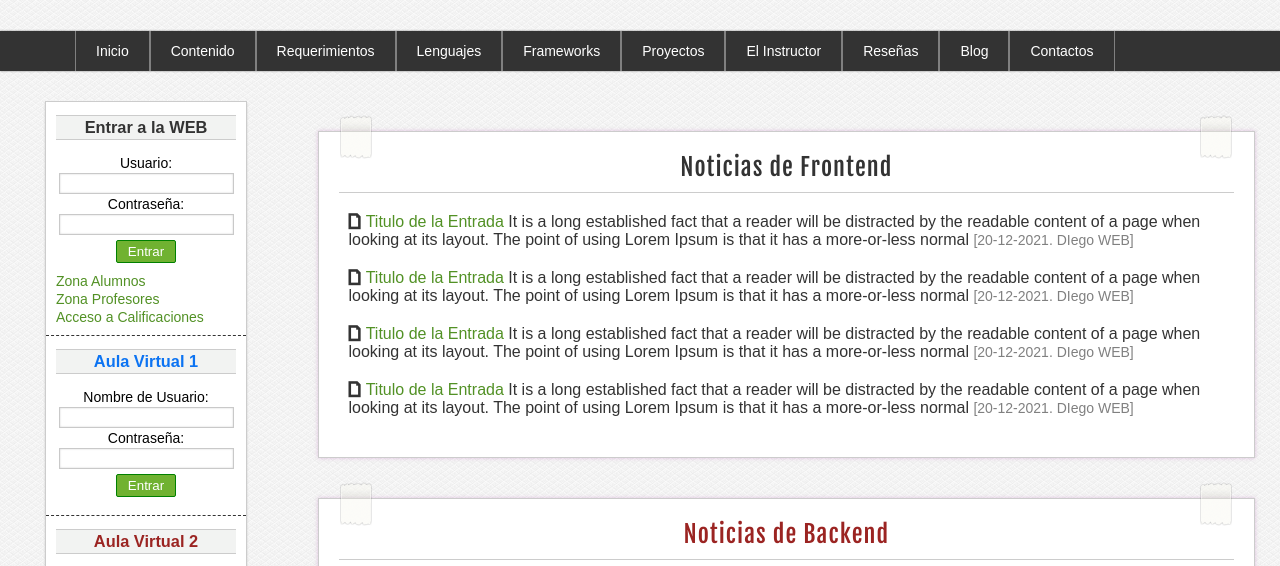
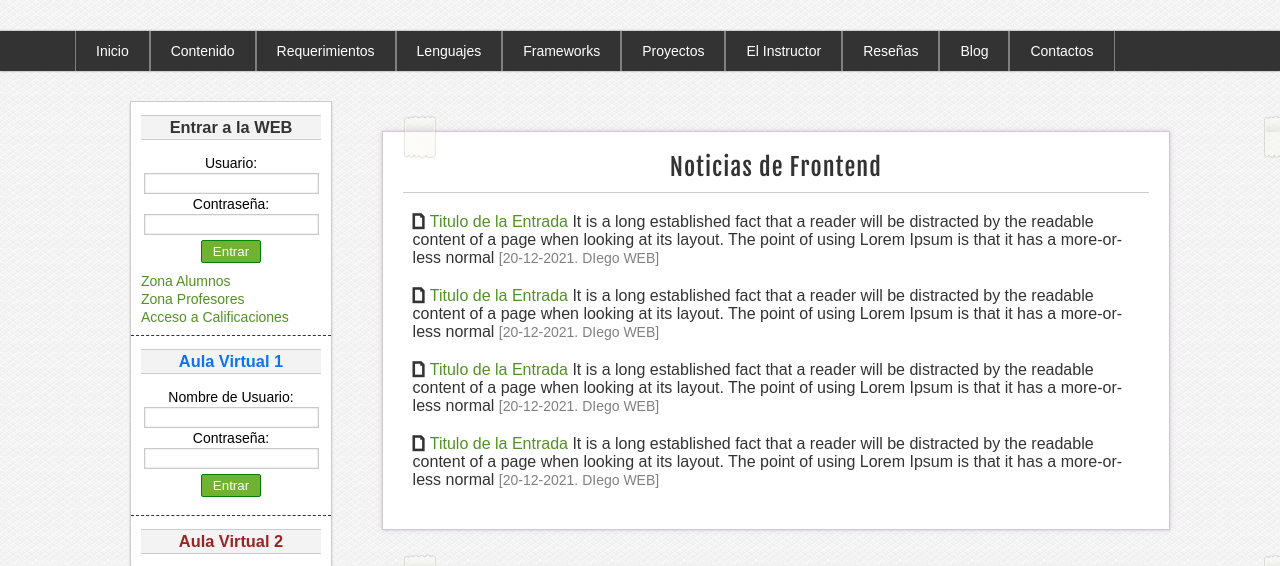
Before and after one commit to agudodiego/Maqueta1Curso, a plain HTML site: page index.html in a window 1280 px wide. Shown: the part 219-785 px from the top of the page. Drawn offline with Linux system fonts and the light colour scheme.

Commit message:
Update styles.css

```diff
--- a/css/styles.css
+++ b/css/styles.css
@@ -238,7 +238,7 @@ button:active{
 
 /*CONTENIDO*/
 #content{
-    width: 1250px;
+    width: 1080px;
     min-height: 1100px;
     margin: 0px auto;
     font-family: sans-serif, arial, helvetica;
@@ -328,7 +328,7 @@ button:active{
 /*SECCIONES*/
 #sections{
     float: right;
-    width: 75%;
+    width: 73%;
     font-family: sans-serif,Arial, Helvetica;
     margin-right: 20px;
 }
```
